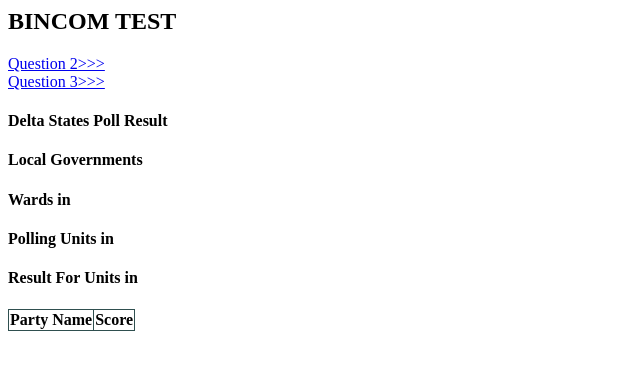
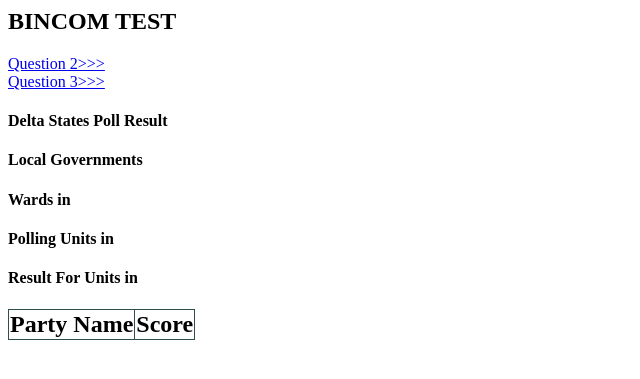
Before and after one commit to petidesoftwares/bincom_test_frontend, a PHP site: page / in a window 1280 px wide. Shown: the top 379 px of the page, without its empty margins (0-640 px from the left). Run offline with PHP 8.4, Linux system fonts and the light colour scheme; lists and menus that the app fills with data are empty.

Commit message:
Update bincomcss.css

```diff
--- a/css/bincomcss.css
+++ b/css/bincomcss.css
@@ -1,8 +1,15 @@
 .li{
     list-style: none;
+    font-size: x-large;
     cursor: pointer;
 }
-#result-pane table, th,tr{
+table{
     border-collapse: collapse;
+}
+th{
+    font-size: x-large;
+}
+#result-pane table, th,tr, td{
     border: solid 1px darkslategray;
+    border-collapse: collapse;
 }
```
